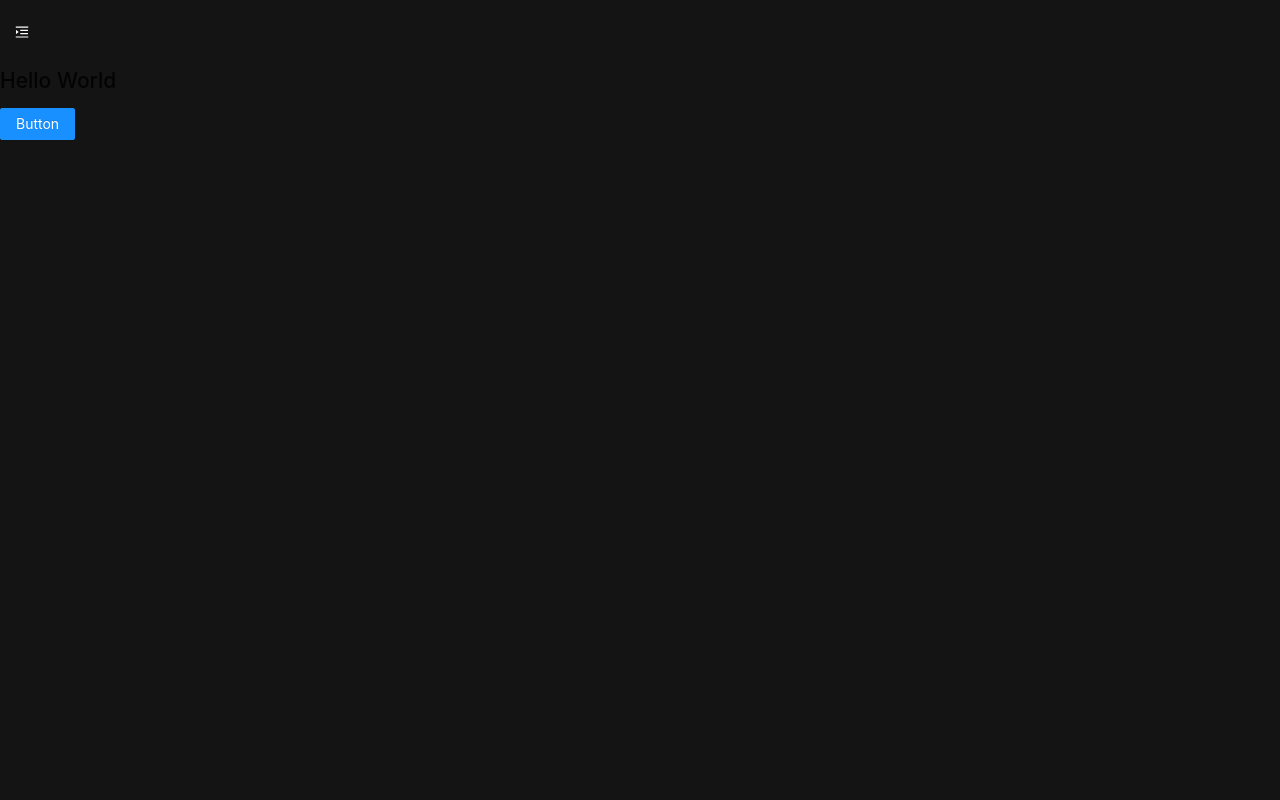
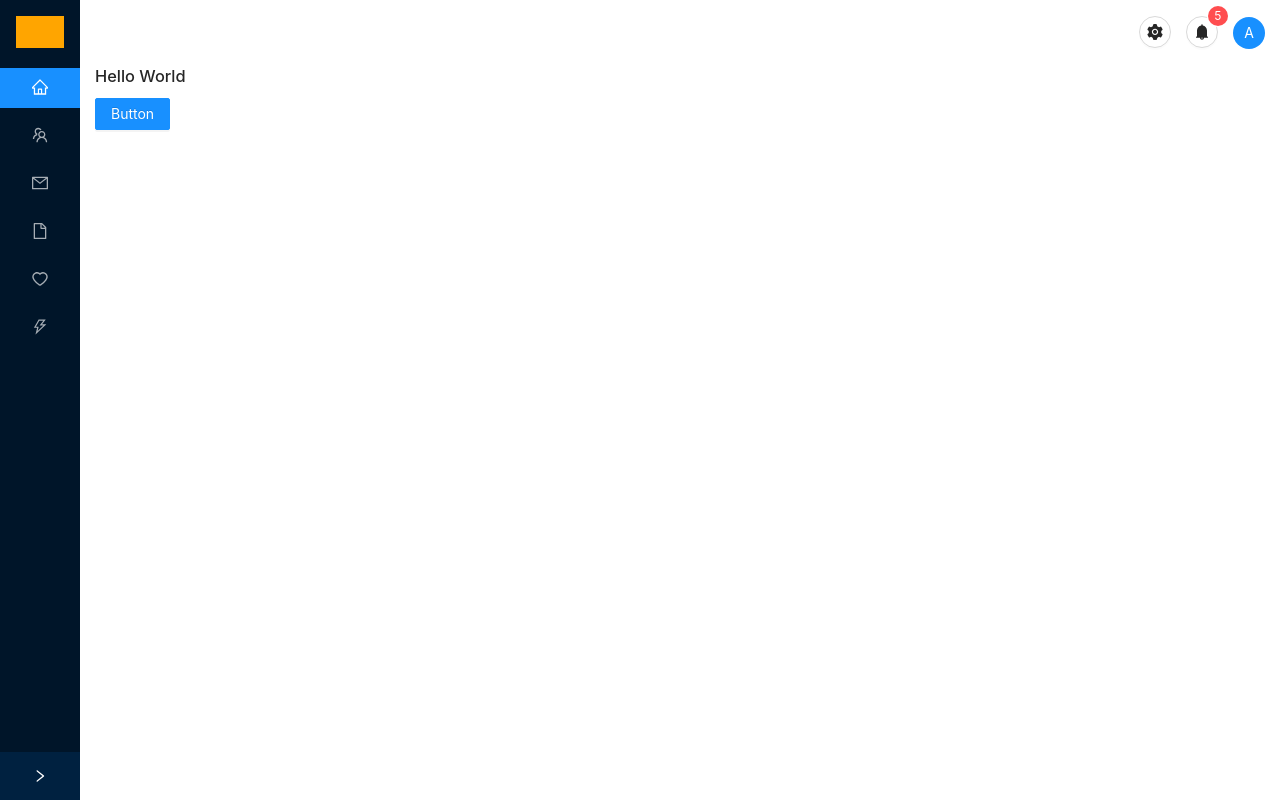
Before and after one commit to 2train-net/2train-ui, a React (Create React App) app: page / in a window 1280 px wide. Built offline with nearby package versions, Linux system fonts and the light colour scheme.

Commit message:
feat(navigation): add the sidebar and update the navbar

```diff
--- a/src/app.css
+++ b/src/app.css
@@ -4,6 +4,6 @@ body,
 header,
 main,
 footer {
-  background: #141414 !important;
-  color: #ffffff !important;
+  background: #ffffff !important;
+  color: #141414 !important;
 }
--- a/src/index.tsx
+++ b/src/index.tsx
@@ -7,12 +7,7 @@ import * as serviceWorker from './service-worker';
 
 import './index.css';
 
-ReactDOM.render(
-  <React.StrictMode>
-    <App />
-  </React.StrictMode>,
-  document.getElementById('root')
-);
+ReactDOM.render(<App />, document.getElementById('root'));
 
 // If you want your app to work offline and load faster, you can change
 // unregister() to register() below. Note this comes with some pitfalls.
--- /dev/null
+++ b/src/modules/navigation/components/navbar/components/profile-menu/profile-menu.component.tsx
@@ -0,0 +1,18 @@
+import React from 'react';
+
+import { Menu } from 'antd';
+
+const { Item } = Menu;
+
+const ProfileMenu = (
+  <Menu>
+    <Item>
+      <a href="/">Account</a>
+    </Item>
+    <Item>
+      <a href="/">Logout</a>
+    </Item>
+  </Menu>
+);
+
+export default ProfileMenu;
--- a/src/modules/navigation/components/navbar/navbar.component.tsx
+++ b/src/modules/navigation/components/navbar/navbar.component.tsx
@@ -1,11 +1,32 @@
 import React, { FC } from 'react';
 
-import { MenuUnfoldOutlined } from '@ant-design/icons';
+import { Tooltip, Button, Badge, Avatar, Dropdown } from 'antd';
+import { SettingFilled, BellFilled } from '@ant-design/icons';
 
-const Navbar: FC = () => (
-  <div>
-    <MenuUnfoldOutlined />
-  </div>
-);
+import ProfileMenu from './components/profile-menu/profile-menu.component';
+
+import useStyles from './navbar.style';
+
+const Navbar: FC = () => {
+  const classes = useStyles();
+
+  return (
+    <div className={classes.root}>
+      <Tooltip title="Settings" className="nav-item">
+        <Button shape="circle" icon={<SettingFilled />} />
+      </Tooltip>
+      <Tooltip title="Notifications" className="nav-item">
+        <Badge count={5}>
+          <Button shape="circle" icon={<BellFilled />} />
+        </Badge>
+      </Tooltip>
+      <Dropdown overlay={ProfileMenu} placement="bottomLeft">
+        <Avatar size="default" className="nav-item">
+          A
+        </Avatar>
+      </Dropdown>
+    </div>
+  );
+};
 
 export default Navbar;
--- /dev/null
+++ b/src/modules/navigation/components/navbar/navbar.style.ts
@@ -0,0 +1,14 @@
+import { createUseStyles } from 'react-jss';
+
+export default createUseStyles({
+  root: {
+    '& .nav-item': {
+      margin: {
+        left: 15
+      }
+    },
+    '& .ant-avatar': {
+      backgroundColor: '#1890ff'
+    }
+  }
+});
--- /dev/null
+++ b/src/modules/navigation/components/sidebar/sidebar.component.tsx
@@ -0,0 +1,46 @@
+import React, { useState } from 'react';
+
+import { Layout, Menu } from 'antd';
+
+import { OPTIONS } from './sidebar.util';
+
+const { Sider } = Layout;
+const { SubMenu, Item } = Menu;
+
+const Sidebar = () => {
+  const [collapsed, setCollapsed] = useState(true);
+
+  const handleCollapse = () => {
+    setCollapsed(!collapsed);
+  };
+
+  return (
+    <Sider collapsible collapsed={collapsed} onCollapse={handleCollapse}>
+      <div className="logo" />
+      <Menu theme="dark" defaultSelectedKeys={['home']} mode="inline">
+        {OPTIONS.map(({ route, title, Icon, children }) =>
+          children ? (
+            <SubMenu
+              key={route}
+              title={
+                <span>
+                  <Icon />
+                  <span>{title}</span>
+                </span>
+              }
+            >
+              {children && children.map(child => <Item key={child.route}>{child.title}</Item>)}
+            </SubMenu>
+          ) : (
+            <Item key={route}>
+              <Icon />
+              <span>{title}</span>
+            </Item>
+          )
+        )}
+      </Menu>
+    </Sider>
+  );
+};
+
+export default Sidebar;
--- /dev/null
+++ b/src/modules/navigation/components/sidebar/sidebar.util.ts
@@ -0,0 +1,40 @@
+import {
+  HomeOutlined,
+  TeamOutlined,
+  FileOutlined,
+  MailOutlined,
+  HeartOutlined,
+  ThunderboltOutlined
+} from '@ant-design/icons';
+
+interface IOption {
+  route: string;
+  title: string;
+  Icon?: any;
+  children?: IOption[];
+}
+
+export const OPTIONS: IOption[] = [
+  { route: 'home', title: 'Home', Icon: HomeOutlined },
+  {
+    route: 'team',
+    title: 'Team',
+    Icon: TeamOutlined,
+    children: [
+      { route: 'trainers', title: 'Trainers' },
+      { route: 'customers', title: 'Customers' }
+    ]
+  },
+  {
+    route: 'subscriptions',
+    title: 'Subscriptions',
+    Icon: MailOutlined,
+    children: [
+      { route: 'trainers', title: 'Trainers' },
+      { route: 'customers', title: 'Customers' }
+    ]
+  },
+  { route: 'workout-routines', title: 'Routines', Icon: FileOutlined },
+  { route: 'body-measures', title: 'Body Measures', Icon: HeartOutlined },
+  { route: 'training', title: 'Training', Icon: ThunderboltOutlined }
+];
--- a/src/modules/navigation/navigation.component.tsx
+++ b/src/modules/navigation/navigation.component.tsx
@@ -4,6 +4,7 @@ import { BrowserRouter as Router } from 'react-router-dom';
 import { Layout } from 'antd';
 
 import Navbar from './components/navbar/navbar.component';
+import Sidebar from './components/sidebar/sidebar.component';
 
 import useStyles from './navigation.style';
 
@@ -15,10 +16,13 @@ const Navigation: FC = ({ children }) => {
   return (
     <Router>
       <Layout className={classes.root}>
-        <Header>
-          <Navbar />
-        </Header>
-        <Content>{children}</Content>
+        <Sidebar />
+        <Layout>
+          <Header>
+            <Navbar />
+          </Header>
+          <Content>{children}</Content>
+        </Layout>
       </Layout>
     </Router>
   );
--- a/src/modules/navigation/navigation.style.ts
+++ b/src/modules/navigation/navigation.style.ts
@@ -2,7 +2,16 @@ import { createUseStyles } from 'react-jss';
 
 export default createUseStyles({
   root: {
+    minHeight: '100vh',
+    '& .logo': {
+      height: 32,
+      background: 'orange',
+      margin: 16
+    },
     '& header': {
+      display: 'flex',
+      alignItems: 'center',
+      justifyContent: 'flex-end',
       padding: {
         right: 15,
         left: 15,
@@ -10,6 +19,12 @@ export default createUseStyles({
           fontSize: 20
         }
       }
+    },
+    '& main': {
+      padding: {
+        right: 15,
+        left: 15
+      }
     }
   }
 });
```
Also changed, not shown: 1 other file (tests, documents, lock files or other folders).
